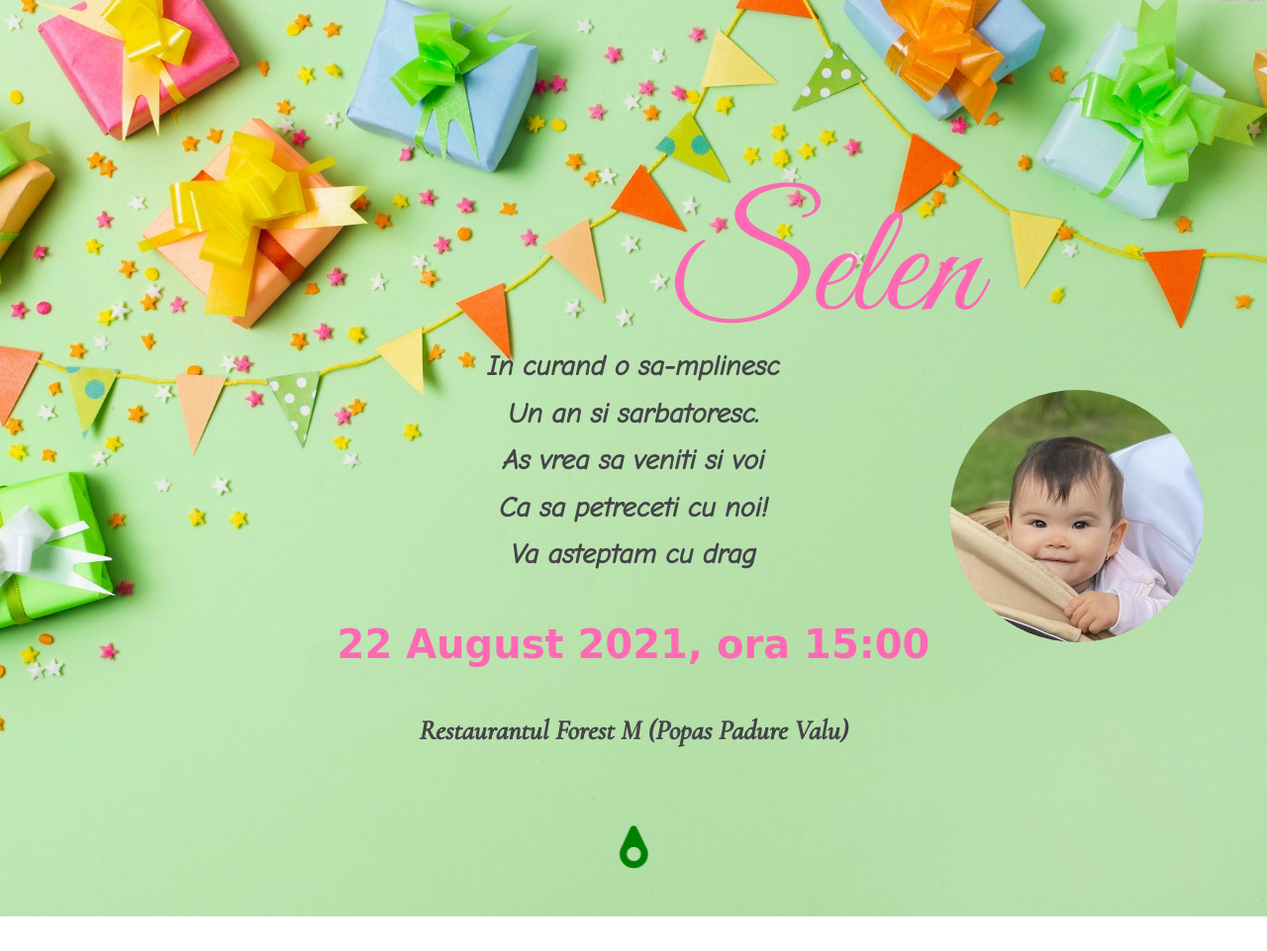
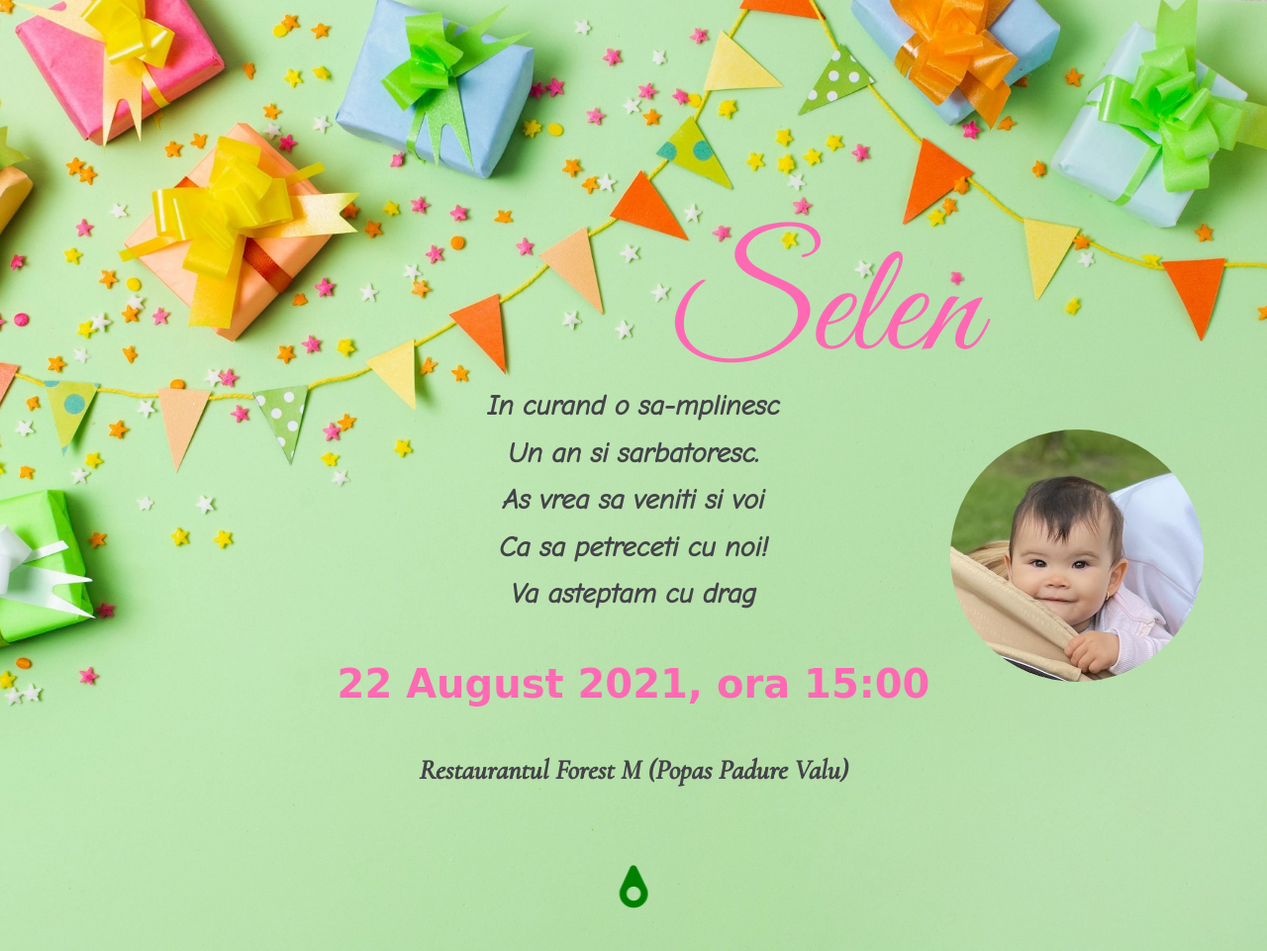
Before and after one commit to alyersin/Birthday-invitation, a plain HTML site: page index.html in a window 1280 px wide. Shown: the top 961 px of the page at 99% size. Before the commit the page ends 926 px from the top, so only its background shows below. Drawn offline with nearby package versions, Linux system fonts and the light colour scheme; a web font is replaced by a local one.

Commit message:
Update main.css

```diff
--- a/main.css
+++ b/main.css
@@ -28,14 +28,14 @@ body {
 
 .wrapper-one {
     position: relative;
-    top: 20vh;
+    top: 10vh;
 }
 
 @media (min-width: 768px) {
     .wrapper-one {
         width: 100%;
         margin: 0 auto;
-        top: -5vh;
+        top: 0vh;
     }
 }
 
@@ -128,7 +128,7 @@ img:hover {
 }
 
 i {
-    padding-top: 5px;
+    padding-top: 5vh;
     color: green;
 }
 
```
